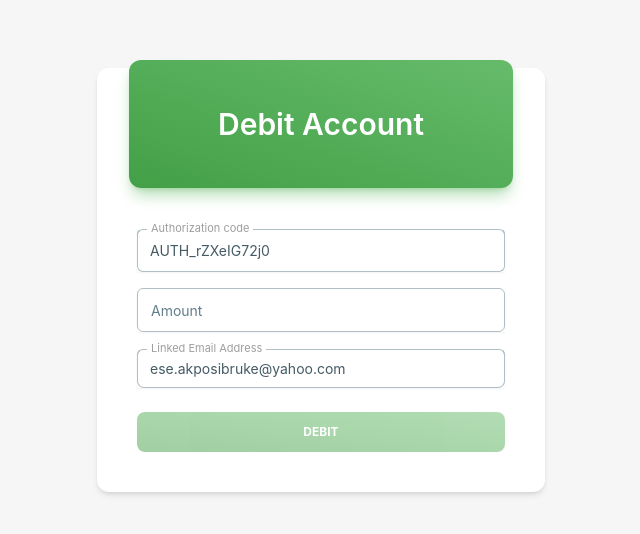
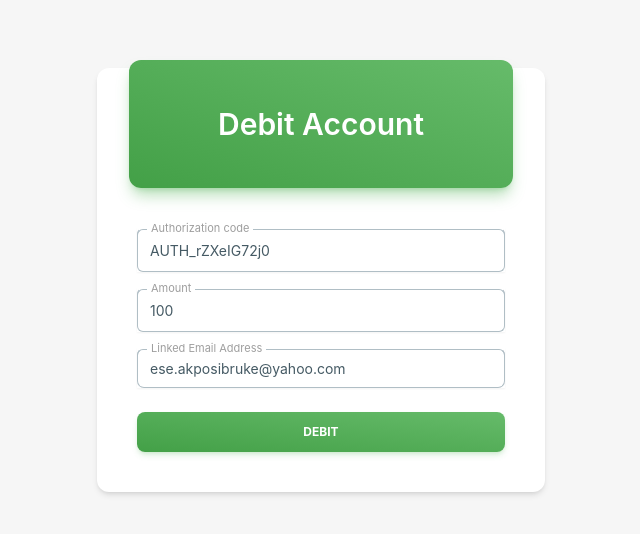
Before and after one commit to Pasify/easylfycard, a React (Vite) app: page /charge in a window 1280 px wide. Shown: the part 120-654 px from the top of the page, without its empty margins (319-959 px from the left). Built offline with nearby package versions, Linux system fonts and the light colour scheme; what ldrs would draw is missing.

Commit message:
OPTION method early return

```diff
--- a/src/pages/ChargeAccount.jsx
+++ b/src/pages/ChargeAccount.jsx
@@ -71,6 +71,7 @@ function ChargeAccount() {
 
           <div className="flex flex-col gap-2">
             <Input
+              defaultValue={100}
               label="Amount"
               size="lg"
               type="number"
```
Also changed, not shown: api/chargeUser.js (+4 -3 lines).
